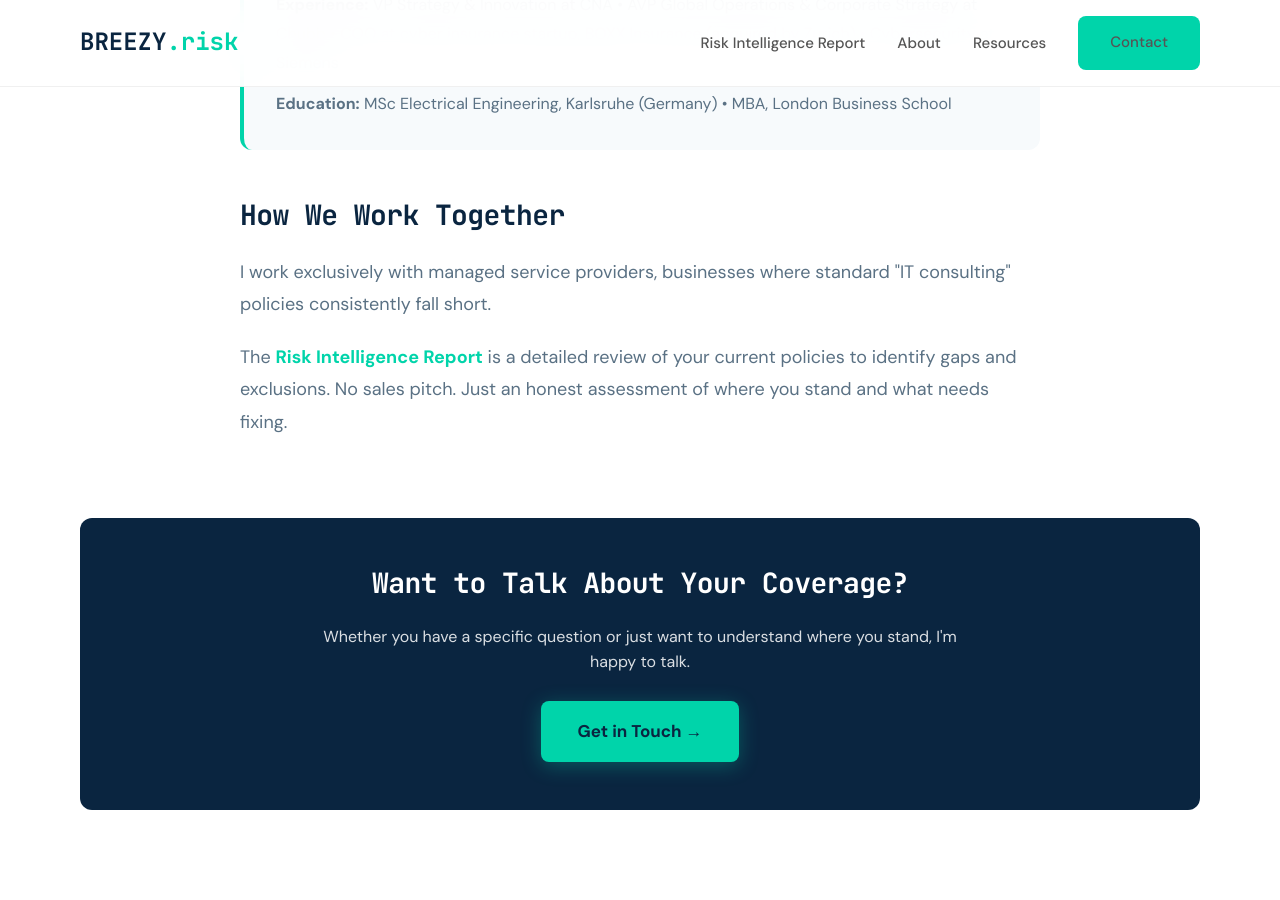
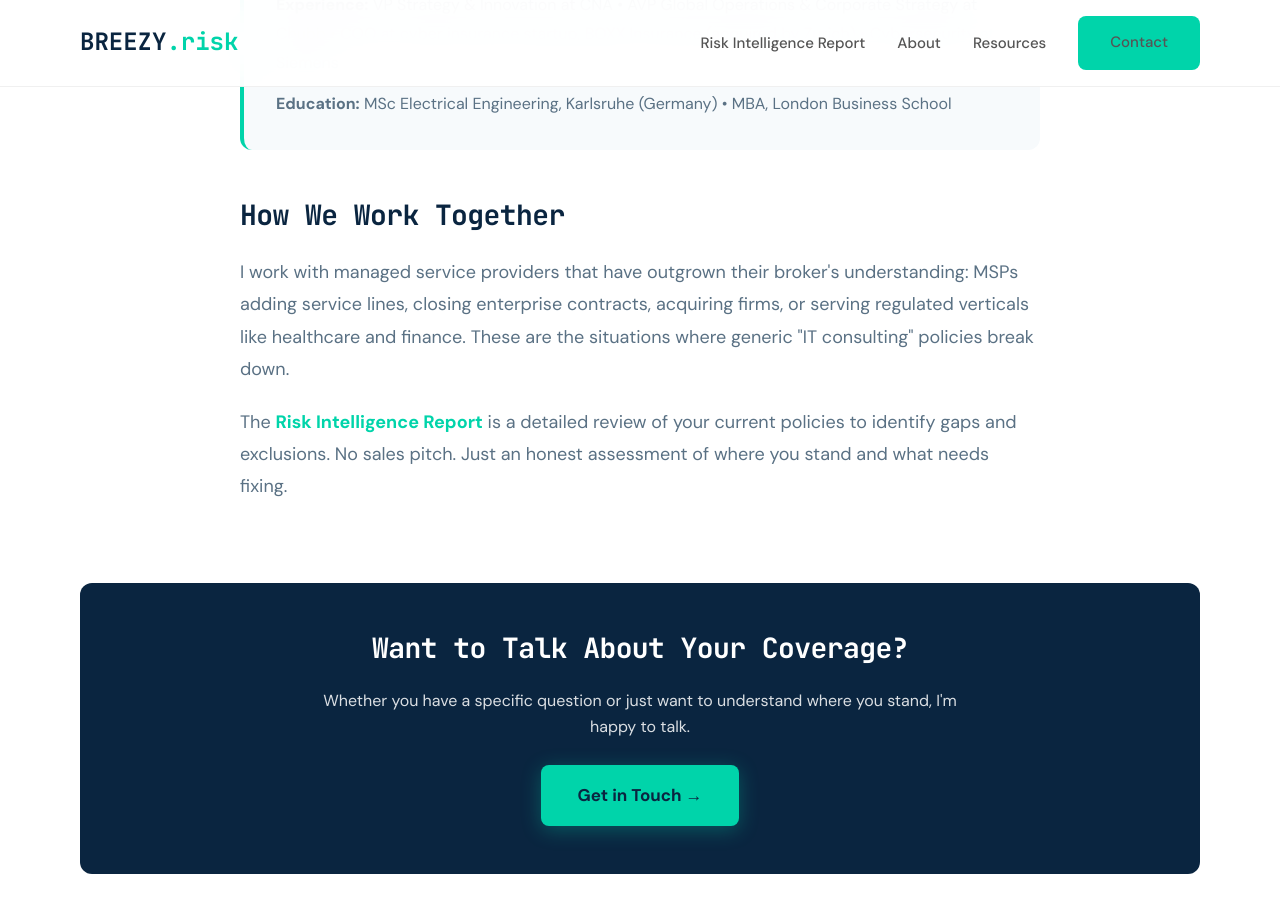
Before and after one commit to joeproe1/breezyins.com, a Jekyll site: the page built from about.html, in a window 1280 px wide and 900 px high, scrolled down 1603 px. Built offline with Jekyll 4.4.1, drawn with Linux system fonts in a browser that asks for light colours.

Commit message:
Update target client language for new ICP: growth-mode MSPs
Replaces the ~50 employee cap on the RIR page and updates homepage,
about, and FAQ to signal the right audience: MSPs adding service lines,
closing enterprise contracts, acquiring firms, or serving regulated
verticals.

Co-Authored-By: Claude Opus 4.6 <noreply@anthropic.com>

```diff
--- a/about.html
+++ b/about.html
@@ -67,7 +67,7 @@ image: /assets/images/joerg-portrait.jpg
             </div>
 
             <h2>How We Work Together</h2>
-            <p>I work exclusively with managed service providers, businesses where standard "IT consulting" policies consistently fall short.</p>
+            <p>I work with managed service providers that have outgrown their broker's understanding: MSPs adding service lines, closing enterprise contracts, acquiring firms, or serving regulated verticals like healthcare and finance. These are the situations where generic "IT consulting" policies break down.</p>
             <p>The <a href="{{ '/risk-intelligence-report/' | relative_url }}">Risk Intelligence Report</a> is a detailed review of your current policies to identify gaps and exclusions. No sales pitch. Just an honest assessment of where you stand and what needs fixing.</p>
 
 
--- a/faq.html
+++ b/faq.html
@@ -92,7 +92,7 @@ permalink: /faq/
       "name": "Do you only work with MSPs?",
       "acceptedAnswer": {
         "@type": "Answer",
-        "text": "Yes. I focus on MSPs and MSSPs because policy language for these services is nuanced, and small wording differences can determine whether a claim is paid or denied."
+        "text": "Yes. I focus on MSPs and MSSPs because policy language for these services is nuanced, and small wording differences can determine whether a claim is paid or denied. I work best with MSPs that are in growth mode: adding security services, taking on enterprise clients, acquiring other firms, or specializing in regulated industries."
       }
     },
     {
@@ -199,6 +199,7 @@ permalink: /faq/
                 <div class="accordion-content">
                     <div class="accordion-body">
                         <p>Yes. I focus on MSPs and MSSPs because policy language for these services is nuanced, and small wording differences can determine whether a claim is paid or denied.</p>
+                        <p>I work best with MSPs that are in growth mode: adding security services, taking on enterprise clients, acquiring other firms, or specializing in regulated industries. If your business has changed but your insurance hasn't kept up, that's where I come in.</p>
                         <p>If helpful, start with the <a href="{{ '/insights/msp-coverage-gaps/' | relative_url }}">Coverage Gaps guide</a> for the full analysis behind the patterns.</p>
                     </div>
                 </div>
--- a/index.html
+++ b/index.html
@@ -96,7 +96,7 @@ description: "I help MSPs find out what their insurance actually covers. Policy
 
     <div class="section-narrow">
       <p class="section-body">
-        I started Breezy because MSPs deserve someone who understands their business. Most brokers classify you as 'IT consulting' and move on. They don't know the difference between managed services and security assessments, and they don't read the contracts you're signing with clients.
+        I started Breezy because growing MSPs deserve someone who understands their business. You're adding service lines, signing bigger contracts, maybe acquiring other firms. Your broker still classifies you as 'IT consulting' and moves on. They don't know the difference between managed services and security assessments, and they don't read the contracts you're signing with clients.
       </p>
 
       <p class="section-body">
--- a/risk-intelligence-report.html
+++ b/risk-intelligence-report.html
@@ -529,7 +529,7 @@ permalink: /risk-intelligence-report/
 
       <!-- FULL-WIDTH GREEN BOX -->
       <div class="rir-mini-wide">
-        <strong>Designed for MSPs with up to ~50 employees</strong>, who want clear answers without months of process or a large consulting bill.
+        <strong>Built for growing MSPs</strong> with complex service portfolios, enterprise contracts, or acquisition activity. Clear answers without months of process or a large consulting bill.
       </div>
 
     </div>
```
Also changed, not shown: other parts of index.html (+1 -1 lines).
